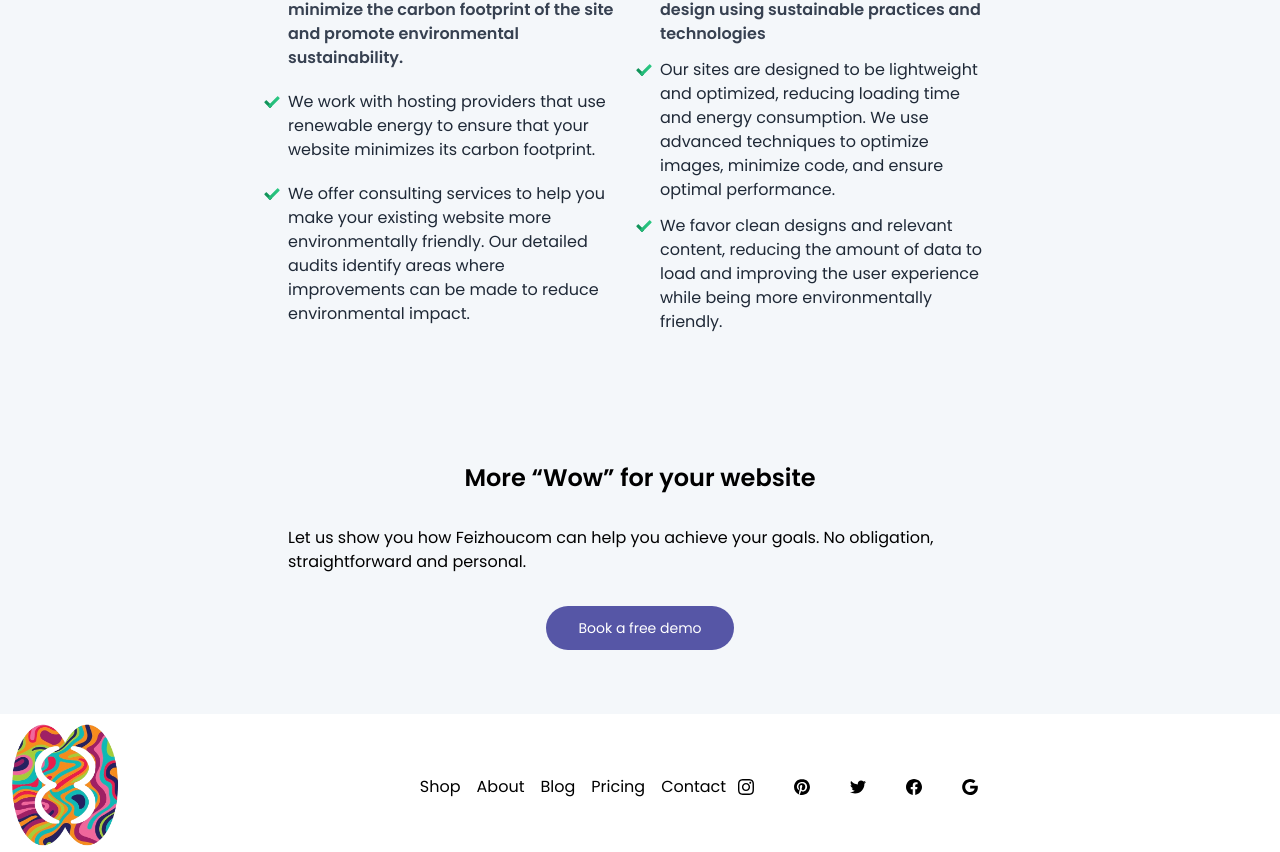
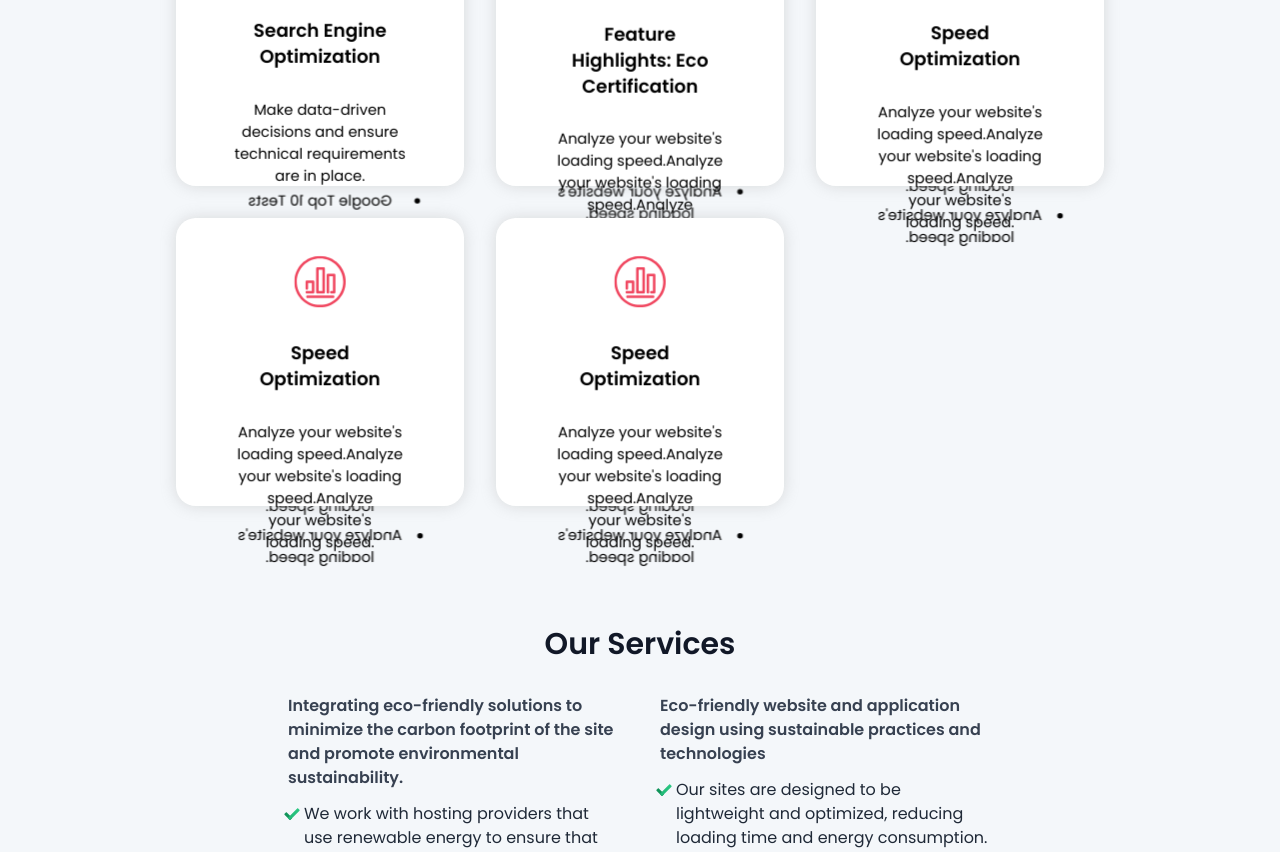
Before and after one commit to oussKhayi/Feizhou_Carbon_project, a React (Vite) app: page / in a window 1280 px wide. Shown: the part 1743-2595 px from the top of the page. Built offline with nearby package versions, Linux system fonts and the light colour scheme.

Commit message:
fix cards

```diff
--- a/src/App.css
+++ b/src/App.css
@@ -1,4 +1,12 @@
-.container {
+.hero-section::selection{
+  background-color:#5656a6 ;
+  color: white;
+}
+*::selection {
+  color: #fff;
+  background-color: #6ab545;
+}
+.container1 {
   height: 100%;
   min-width: 6rem;
   min-height: 4rem;
@@ -8,7 +16,8 @@
   -webkit-transition: 0.8s ease-out;
   transition: 0.8s ease-out;
   transform-style: preserve-3d;
-  box-shadow: rgb(185, 185, 185) 0px 0px 15px 0.1px;
+  box-shadow: rgba(158, 158, 158, 0.324) 0px 0px 15px 0.1px;
+  background-color: white;
 }
 
 .side {
@@ -16,25 +25,33 @@
   text-align: center;
   width: 100%;
   height: 100%;
-  /* padding: 20px 50px; */
+  padding: 20px 50px;
   color: black;
   transform-style: preserve-3d;
   backface-visibility: hidden;
   border-radius: 10px;
+  transform: translateZ(80px) scale(1);
 }
 .content-card {
-  transform: translateZ(40px) scale(0.8);
+  transform: translateZ(20px) scale(0.9);
   line-height: 1.5em;
+  perspective: 1000px;
 }
 .front {
+  line-height: 1.5em;
+  perspective: 1000px;
   z-index: 2;
-  background-color: white;}
+  background-color: white;
+
+}
 .back {
+  line-height: 1.5em;
+  perspective: 1000px;
   transform: rotateY(180deg);
   z-index: 0;
-  /* padding-top: 10px; */
-  background-color: white;}
-.container:hover {
+  background-color: white;
+}
+.parent:hover .container1 {
   -webkit-transform: rotateY(180deg);
   transform: rotateY(180deg);
 }
--- a/src/App.jsx
+++ b/src/App.jsx
@@ -15,7 +15,7 @@ function App() {
       <HeroSection />
       <AboutSection />
       <FeizouComConsists />
-      {/* <CardsGroup /> */}
+      <CardsGroup />
       <OurServices />
       <More />
       <Footer />
--- a/src/components/CardsGroup.jsx
+++ b/src/components/CardsGroup.jsx
@@ -31,7 +31,6 @@ const CardsGroup = () => {
         title: "Feature Highlights: SEO",
         description: [
           "Feature Highlights: SEO",
-          "description: [CTR Underperformer report",
           "SEO A/B tests",
           "Keyword Monitoring",
           "Google Top 10 Tests",
@@ -61,17 +60,17 @@ const CardsGroup = () => {
       content1: {
         title: "Feature Highlights: Eco Certification",
         description: [
-          "Analyze your website's loading speed, identify bottlenecks, and implement optimization techniques.",
-          "Analyze your website's loading speed, identify bottlenecks, and implement optimization techniques.",
-          "Analyze your website's loading speed, identify bottlenecks, and implement optimization techniques.",
+          "Analyze your website's loading speed.",
+          "Analyze your website's loading speed.",
+          "Analyze your website's loading speed.",
         ],
       },
       content2: {
         title: "Website Speed Optimization",
         description: [
-          "Analyze your website's loading speed, identify bottlenecks, and implement optimization techniques.",
-          "Analyze your website's loading speed, identify bottlenecks, and implement optimization techniques.",
-          "Analyze your website's loading speed, identify bottlenecks, and implement optimization techniques.",
+          "Analyze your website's loading speed.",
+          "Analyze your website's loading speed.",
+          "Analyze your website's loading speed.",
         ],
       },
     },
@@ -97,17 +96,17 @@ const CardsGroup = () => {
       content1: {
         title: "Speed Optimization",
         description: [
-          "Analyze your website's loading speed, identify bottlenecks, and implement optimization techniques.",
-          "Analyze your website's loading speed, identify bottlenecks, and implement optimization techniques.",
-          "Analyze your website's loading speed, identify bottlenecks, and implement optimization techniques.",
+          "Analyze your website's loading speed.",
+          "Analyze your website's loading speed.",
+          "Analyze your website's loading speed.",
         ],
       },
       content2: {
         title: "Website Speed Optimization",
         description: [
-          "Analyze your website's loading speed, identify bottlenecks, and implement optimization techniques.",
-          "Analyze your website's loading speed, identify bottlenecks, and implement optimization techniques.",
-          "Analyze your website's loading speed, identify bottlenecks, and implement optimization techniques.",
+          "Analyze your website's loading speed.",
+          "Analyze your website's loading speed.",
+          "Analyze your website's loading speed.",
         ],
       },
     },
@@ -133,17 +132,17 @@ const CardsGroup = () => {
       content1: {
         title: "Speed Optimization",
         description: [
-          "Analyze your website's loading speed, identify bottlenecks, and implement optimization techniques.",
-          "Analyze your website's loading speed, identify bottlenecks, and implement optimization techniques.",
-          "Analyze your website's loading speed, identify bottlenecks, and implement optimization techniques.",
+          "Analyze your website's loading speed.",
+          "Analyze your website's loading speed.",
+          "Analyze your website's loading speed.",
         ],
       },
       content2: {
         title: "Website Speed Optimization",
         description: [
-          "Analyze your website's loading speed, identify bottlenecks, and implement optimization techniques.",
-          "Analyze your website's loading speed, identify bottlenecks, and implement optimization techniques.",
-          "Analyze your website's loading speed, identify bottlenecks, and implement optimization techniques.",
+          "Analyze your website's loading speed.",
+          "Analyze your website's loading speed.",
+          "Analyze your website's loading speed.",
         ],
       },
     },
@@ -169,17 +168,17 @@ const CardsGroup = () => {
       content1: {
         title: "Speed Optimization",
         description: [
-          "Analyze your website's loading speed, identify bottlenecks, and implement optimization techniques.",
-          "Analyze your website's loading speed, identify bottlenecks, and implement optimization techniques.",
-          "Analyze your website's loading speed, identify bottlenecks, and implement optimization techniques.",
+          "Analyze your website's loading speed.",
+          "Analyze your website's loading speed.",
+          "Analyze your website's loading speed.",
         ],
       },
       content2: {
         title: "Website Speed Optimization",
         description: [
-          "Analyze your website's loading speed, identify bottlenecks, and implement optimization techniques.",
-          "Analyze your website's loading speed, identify bottlenecks, and implement optimization techniques.",
-          "Analyze your website's loading speed, identify bottlenecks, and implement optimization techniques.",
+          "Analyze your website's loading speed.",
+          "Analyze your website's loading speed.",
+          "Analyze your website's loading speed.",
         ],
       },
     },
@@ -187,11 +186,11 @@ const CardsGroup = () => {
   return (
     <div>
       <section
-        className="bg-[#f4f7fa] grid min-h-[100vh] w-full
-        bg-red-4000 gap-4
-        md:bg-green-4000 md:grid-cols-2 md:px-32 md:py-16 md:gap-8
-        lg:bg-violet-4000 lg:grid-cols-3 lg:gap-x-8
-         xl:bg-yellow-4000 xl:px-72"
+        className="
+        bg-[#f4f7fa] flex flex-col gap-6 w-full p-6
+        md:bg-green-4000 md:grid md:grid-cols-2 md:px-20 md:py-14 md:gap-8
+        lg:bg-violet-4000 lg:px-36 lg:gap-x-8
+         xl:bg-yellow-4000 xl:px-44 xl:grid xl:grid-cols-3"
       >
         {services.map((card, index) => {
           return (
--- a/src/components/Footer.jsx
+++ b/src/components/Footer.jsx
@@ -3,11 +3,11 @@ import Logo from "../assets/Logo-solo.png";
 
 const Footer = () => {
   return (
-    <footer className="dark:bg-gray-100 dark:text-gray-900 flex ">
-      <div className="img">
+    <footer className="bg-[#3e9b4a] text-gray-900 flex ">
+      {/* <div className="img">
         <img src={Logo} alt="" width={130} />
-      </div>
-      <div className="flex flex-col p-4 mx-auto md:p-8 lg:flex-row dark:divide-gray-600">
+      </div> */}
+      <div className="flex flex-col p-4 mx-auto md:p-8 lg:flex-row divide-gray-600">
         <ul className="self-center py-6 space-y-4 text-center sm:flex sm:space-y-0 sm:justify-around sm:space-x-4 lg:flex-1 lg:justify-start">
           <li>Shop</li>
           <li>About</li>
@@ -21,7 +21,7 @@ const Footer = () => {
               rel="noopener noreferrer"
               href="#"
               title="Instagram"
-              className="flex items-center justify-center w-8 h-8 rounded-full sm:w-10 sm:h-10 dark:bg-violet-600 dark:text-gray-50"
+              className="flex items-center justify-center w-8 h-8 rounded-full sm:w-10 sm:h-10 bg-[#5656a6] text-gray-50"
             >
               <svg
                 xmlns="http://www.w3.org/2000/svg"
@@ -36,7 +36,7 @@ const Footer = () => {
               rel="noopener noreferrer"
               href="#"
               title="Pinterest"
-              className="flex items-center justify-center w-8 h-8 rounded-full sm:w-10 sm:h-10 dark:bg-violet-600 dark:text-gray-50"
+              className="flex items-center justify-center w-8 h-8 rounded-full sm:w-10 sm:h-10 bg-[#5656a6] text-gray-50"
             >
               <svg
                 xmlns="http://www.w3.org/2000/svg"
@@ -51,7 +51,7 @@ const Footer = () => {
               rel="noopener noreferrer"
               href="#"
               title="Twitter"
-              className="flex items-center justify-center w-8 h-8 rounded-full sm:w-10 sm:h-10 dark:bg-violet-600 dark:text-gray-50"
+              className="flex items-center justify-center w-8 h-8 rounded-full sm:w-10 sm:h-10 bg-[#5656a6] text-gray-50"
             >
               <svg
                 xmlns="http://www.w3.org/2000/svg"
@@ -66,7 +66,7 @@ const Footer = () => {
               rel="noopener noreferrer"
               href="#"
               title="Facebook"
-              className="flex items-center justify-center w-8 h-8 rounded-full sm:w-10 sm:h-10 dark:bg-violet-600 dark:text-gray-50"
+              className="flex items-center justify-center w-8 h-8 rounded-full sm:w-10 sm:h-10 bg-[#5656a6] text-gray-50"
             >
               <svg
                 xmlns="http://www.w3.org/2000/svg"
@@ -81,7 +81,7 @@ const Footer = () => {
               rel="noopener noreferrer"
               href="#"
               title="Gmail"
-              className="flex items-center justify-center w-8 h-8 rounded-full sm:w-10 sm:h-10 dark:bg-violet-600 dark:text-gray-50"
+              className="flex items-center justify-center w-8 h-8 rounded-full sm:w-10 sm:h-10 bg-[#5656a6] text-gray-50"
             >
               <svg
                 xmlns="http://www.w3.org/2000/svg"
--- a/src/components/More.jsx
+++ b/src/components/More.jsx
@@ -1,9 +1,10 @@
 import React from "react";
+import handsImg  from "./../assets/hands.png"
 
 const More = () => {
   return (
     <div
-      className="flex flex-col items-center gap-y-8 p-8  bg-[#f4f7fa]  md:px-32
+      className="flex flex-col items-center gap-y-8 p-8  bg-white  md:px-32
       md:py-16
       lg:px-12
       xl:px-72"
@@ -18,6 +19,9 @@ const More = () => {
           Book a free demo
         </button>
       </div>
+      <div className="hands">
+        <img src={handsImg} width={200} alt="" />
+      </div>
     </div>
   );
 };
--- a/src/components/OurServices.jsx
+++ b/src/components/OurServices.jsx
@@ -58,14 +58,14 @@ const OurServices = () => {
       </h1>
       <div className="services gap-4 gap-y-10 xl:gap-x-10 grid lg:grid-cols-2 bg-[#8fc7ff0]">
         <div className="service grid gap-y-3 lg:px-16 xl:px-0 bg-green-3000">
-          <p className="text-gray-700 bg-violet-3000 font-semibold">
+          <p className="text-gray-700 text-sm md:text-base bg-violet-3000 font-semibold">
             Integrating eco-friendly solutions to minimize the carbon footprint
             of the site and promote environmental sustainability.
           </p>
-          <p className="text-gray-800 relative">
+          <p className="text-gray-800 text-sm md:text-base ps-4 relative">
             We work with hosting providers that use renewable energy to ensure
             that your website minimizes its carbon footprint.
-            <span className="absolute -start-6 top-0.5">
+            <span className="absolute -start-1 top-0.5">
               <svg
                 xmlns="http://www.w3.org/2000/svg"
                 x="0px"
@@ -108,11 +108,11 @@ const OurServices = () => {
               </svg>
             </span>
           </p>
-          <p className="text-gray-800 relative">
+          <p className="text-gray-800 text-sm md:text-base ps-4 relative">
             We offer consulting services to help you make your existing website
             more environmentally friendly. Our detailed audits identify areas
             where improvements can be made to reduce environmental impact.
-            <span className="absolute -start-6 top-0.5">
+            <span className="absolute -start-1 top-0.5">
               <svg
                 xmlns="http://www.w3.org/2000/svg"
                 x="0px"
@@ -157,15 +157,15 @@ const OurServices = () => {
           </p>
         </div>
         <div className="service grid gap-y-3 lg:px-16 xl:px-0 bg-green-3000">
-          <p className="text-gray-700 bg-red-2000  font-semibold">
+          <p className="text-gray-700 text-sm md:text-base bg-red-2000  font-semibold">
             Eco-friendly website and application design using sustainable
             practices and technologies
           </p>
-          <p className="text-gray-800 relative">
+          <p className="text-gray-800 text-sm md:text-base ps-4 relative">
             Our sites are designed to be lightweight and optimized, reducing
             loading time and energy consumption. We use advanced techniques to
             optimize images, minimize code, and ensure optimal performance.{" "}
-            <span className="absolute -start-6 top-0.5">
+            <span className="absolute -start-1 top-0.5">
               <svg
                 xmlns="http://www.w3.org/2000/svg"
                 x="0px"
@@ -208,11 +208,11 @@ const OurServices = () => {
               </svg>
             </span>
           </p>
-          <p className="text-gray-800 relative">
+          <p className="text-gray-800 text-sm md:text-base ps-4 relative">
             We favor clean designs and relevant content, reducing the amount of
             data to load and improving the user experience while being more
             environmentally friendly.{" "}
-            <span className="absolute -start-6 top-0.5">
+            <span className="absolute -start-1 top-0.5">
               <svg
                 xmlns="http://www.w3.org/2000/svg"
                 x="0px"
--- a/src/components/cards/Card.jsx
+++ b/src/components/cards/Card.jsx
@@ -2,17 +2,18 @@ import React from "react";
 
 const Card = ({ card }) => {
   return (
-    <div class="container bg-violet-4000 p-2 min-h-[40dvh]">
-      <div class="front side">
-        <div class="content-card flex flex-col gap-y-8 items-center">
-          <div className="p-1 w-20">{card?.icon}</div>
+    <div className="parent">
+      <div class="container1 bg-violet-4000 min-h-[36dvh] md:h-auto">
+        <div class="front side rounded-3xl">
+          <div class="content-card flex flex-col gap-y-4 md:gap-y-8 items-center min-w-full min-h-full">
+            <div className="p-1 w-16">{card?.icon}</div>
             <p className="text-xl font-semibold">{card.content1.title}</p>
-          <p>{card.content1.description}</p>
+            <p className="text-balance">{card.content1.description}</p>
           </div>
         </div>
-      <div class="back side">
-        <div class="content-card flex flex-col gap-y-8 items-center">
-          <div className="p-1 w-20">{card?.icon}</div>
+        <div class="back side rounded-3xl">
+          <div class="content-card flex flex-col gap-y-4 md:gap-y-8 items-center min-w-full min-h-full">
+            <div className="p-1 w-16">{card?.icon}</div>
             <p className="text-xl font-semibold">{card.content1.title}</p>
             <ul className="list-disc space-y-2">
               {card.content2.description.map((item, i) => {
@@ -22,6 +23,7 @@ const Card = ({ card }) => {
           </div>
         </div>
       </div>
+    </div>
   );
 };
 
```
Also changed, not shown: src/components/HeroSection.jsx (+6 -6 lines), src/assets/hands.png (added). Lines whose indentation alone changed are shown as unchanged.
